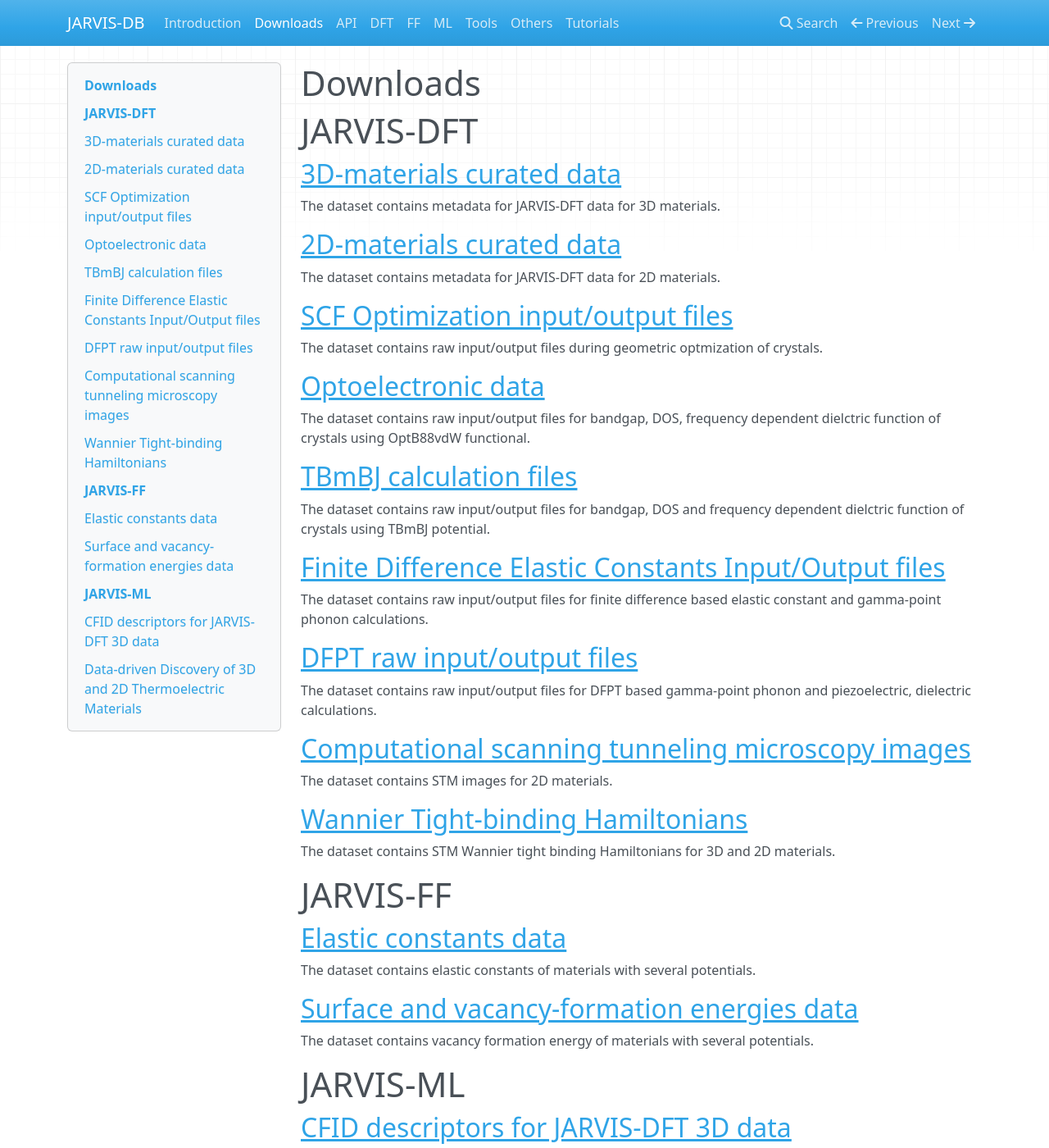
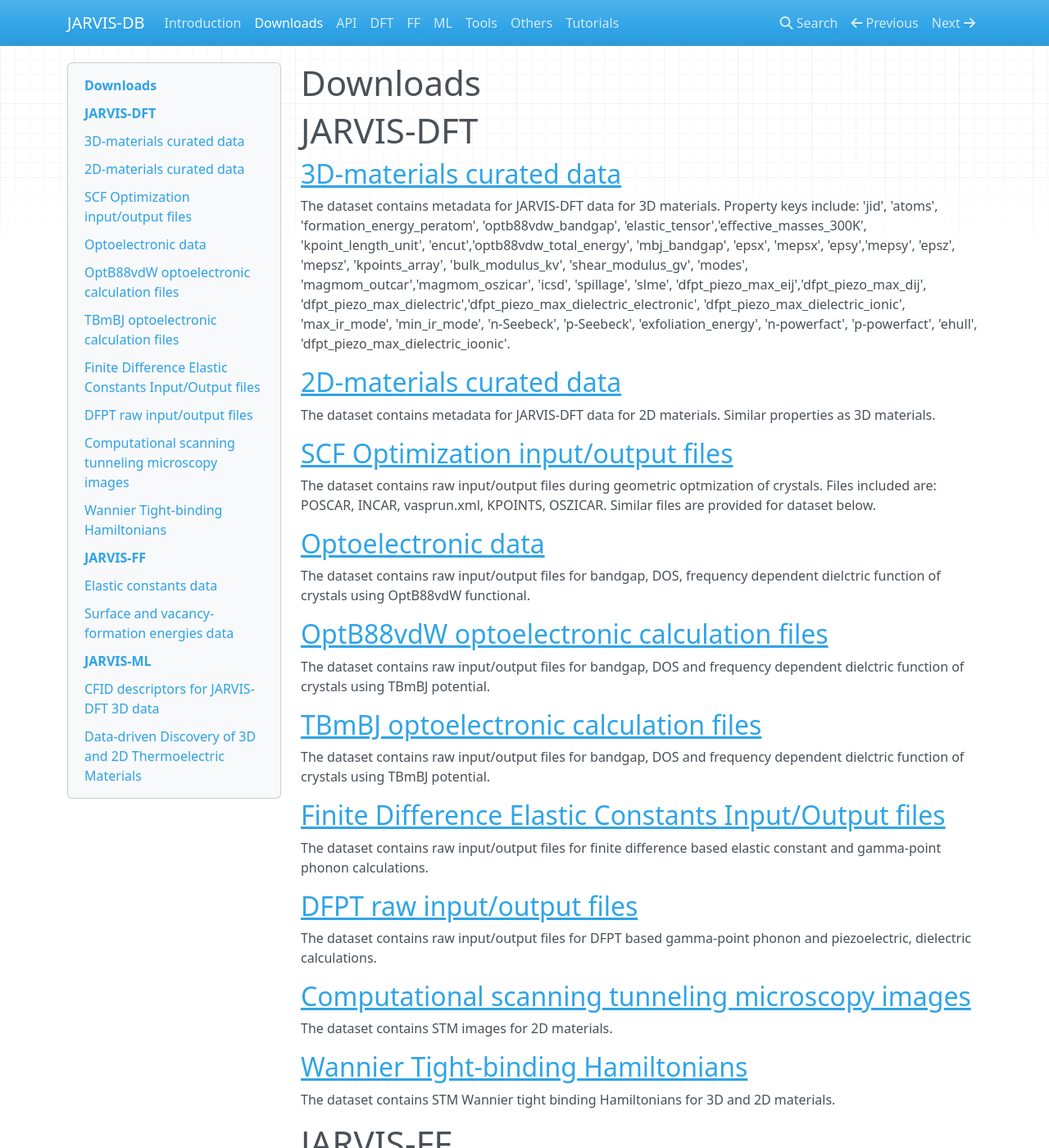
Before and after one commit to JARVIS-Materials-Design/dbdocs, an MkDocs documentation site: the page built from docs/downloads.md, in a window 1280 px wide and 1400 px high. Shown: the whole window at 82% size. Built offline with MkDocs 1.6.1, drawn with Linux system fonts in a browser that asks for light colours; nearby versions of some CDN libraries; some of the changed text lies outside the part shown.

Commit message:
Update downloads.md

```diff
--- a/docs/downloads.md
+++ b/docs/downloads.md
@@ -3,18 +3,22 @@
 # JARVIS-DFT
 ## [3D-materials curated data](https://doi.org/10.6084/m9.figshare.6815699)
 The dataset contains metadata for JARVIS-DFT data for 3D materials.
+Property keys include: 'jid', 'atoms', 'formation_energy_peratom', 'optb88vdw_bandgap', 'elastic_tensor','effective_masses_300K', 'kpoint_length_unit', 'encut','optb88vdw_total_energy', 'mbj_bandgap', 'epsx', 'mepsx', 'epsy','mepsy', 'epsz', 'mepsz', 'kpoints_array', 'bulk_modulus_kv', 'shear_modulus_gv', 'modes', 'magmom_outcar','magmom_oszicar', 'icsd', 'spillage', 'slme', 'dfpt_piezo_max_eij','dfpt_piezo_max_dij', 'dfpt_piezo_max_dielectric','dfpt_piezo_max_dielectric_electronic', 'dfpt_piezo_max_dielectric_ionic', 'max_ir_mode', 'min_ir_mode', 'n-Seebeck', 'p-Seebeck', 'exfoliation_energy', 'n-powerfact', 'p-powerfact', 'ehull', 'dfpt_piezo_max_dielectric_ioonic'.
 
 ## [2D-materials curated data](https://doi.org/10.6084/m9.figshare.6815705)
 The dataset contains metadata for JARVIS-DFT data for 2D materials.
+Similar properties as 3D materials.
 
 ## [SCF Optimization input/output files](https://figshare.com/projects/JARVIS-DFT-SCF_Optimization_input_output_files/82580)
-The dataset contains raw input/output files during geometric optmization of crystals.
+The dataset contains raw input/output files during geometric optmization of crystals. Files included are: POSCAR, INCAR, vasprun.xml, KPOINTS, OSZICAR. Similar files are provided for dataset below.
 
 ## [Optoelectronic data](https://figshare.com/articles/JARVIS-DFT-Optoelectronics/5825994)
 The dataset contains raw input/output files for bandgap, DOS, frequency dependent dielctric function of crystals using OptB88vdW functional.
 
+## [OptB88vdW optoelectronic calculation files](https://figshare.com/projects/JARVIS-DFT-OptB88vdW-LOPTICS/86378)
+The dataset contains raw input/output files for bandgap, DOS and frequency dependent dielctric function of crystals using TBmBJ potential.
 
-## [TBmBJ calculation files](https://figshare.com/projects/JARVIS-DFT_TBmBJ/84020)
+## [TBmBJ optoelectronic calculation files](https://figshare.com/projects/JARVIS-DFT_TBmBJ/84020)
 The dataset contains raw input/output files for bandgap, DOS and frequency dependent dielctric function of crystals using TBmBJ potential.
 
 ## [Finite Difference Elastic Constants Input/Output files](https://figshare.com/projects/JARVIS-DFT_Finite_Difference_Elastic_Constants_Input_Output_files/82181)
@@ -42,3 +46,4 @@
 The dataset contains CFID descriptor of materials with several properties.
 
 ## [Data-driven Discovery of 3D and 2D Thermoelectric Materials](https://figshare.com/articles/dataset/Data-driven_Discovery_of_3D_and_2D_Thermoelectric_Materials/12095658)
+The dataset contains thermoelectric properties of 3D and 2D materials
```
